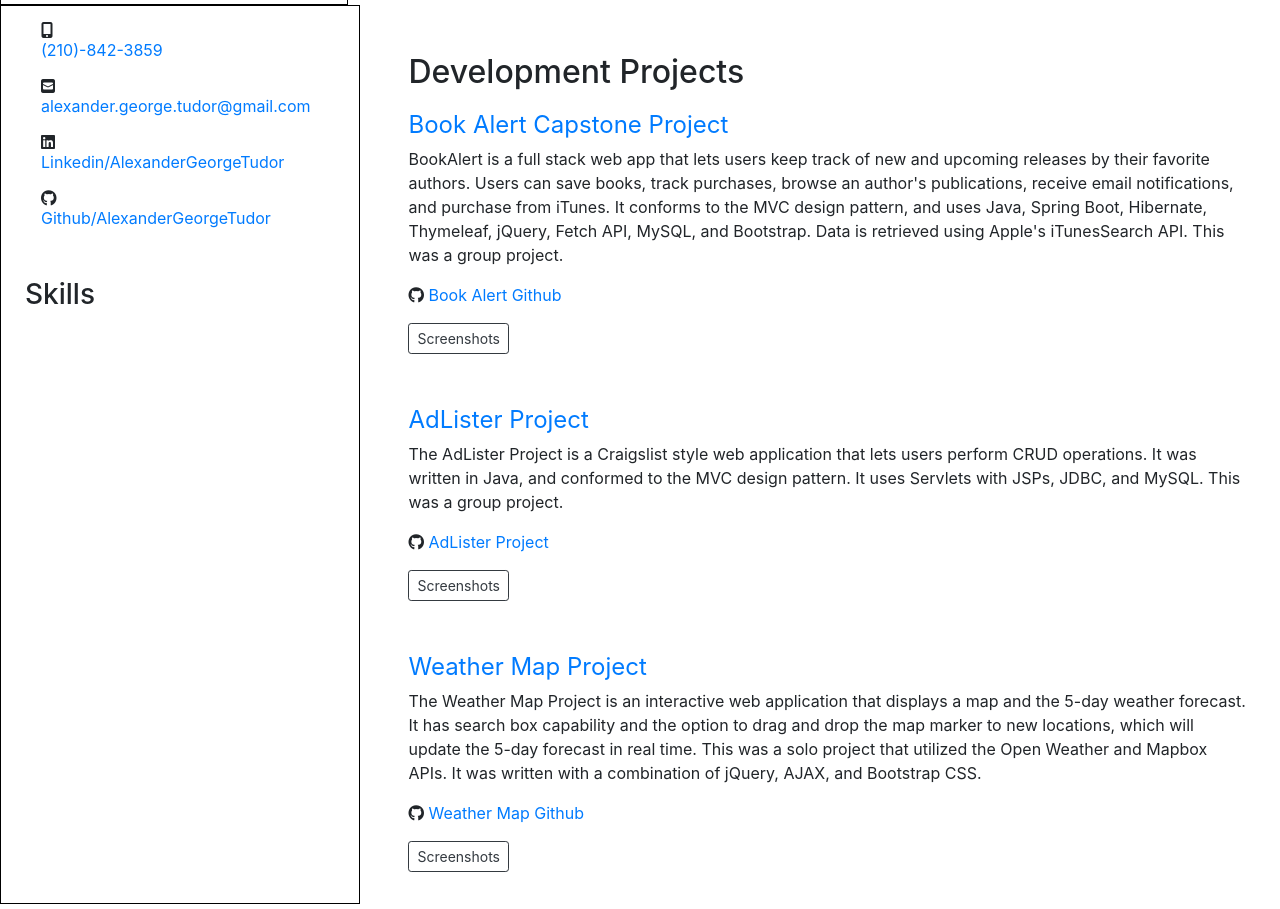
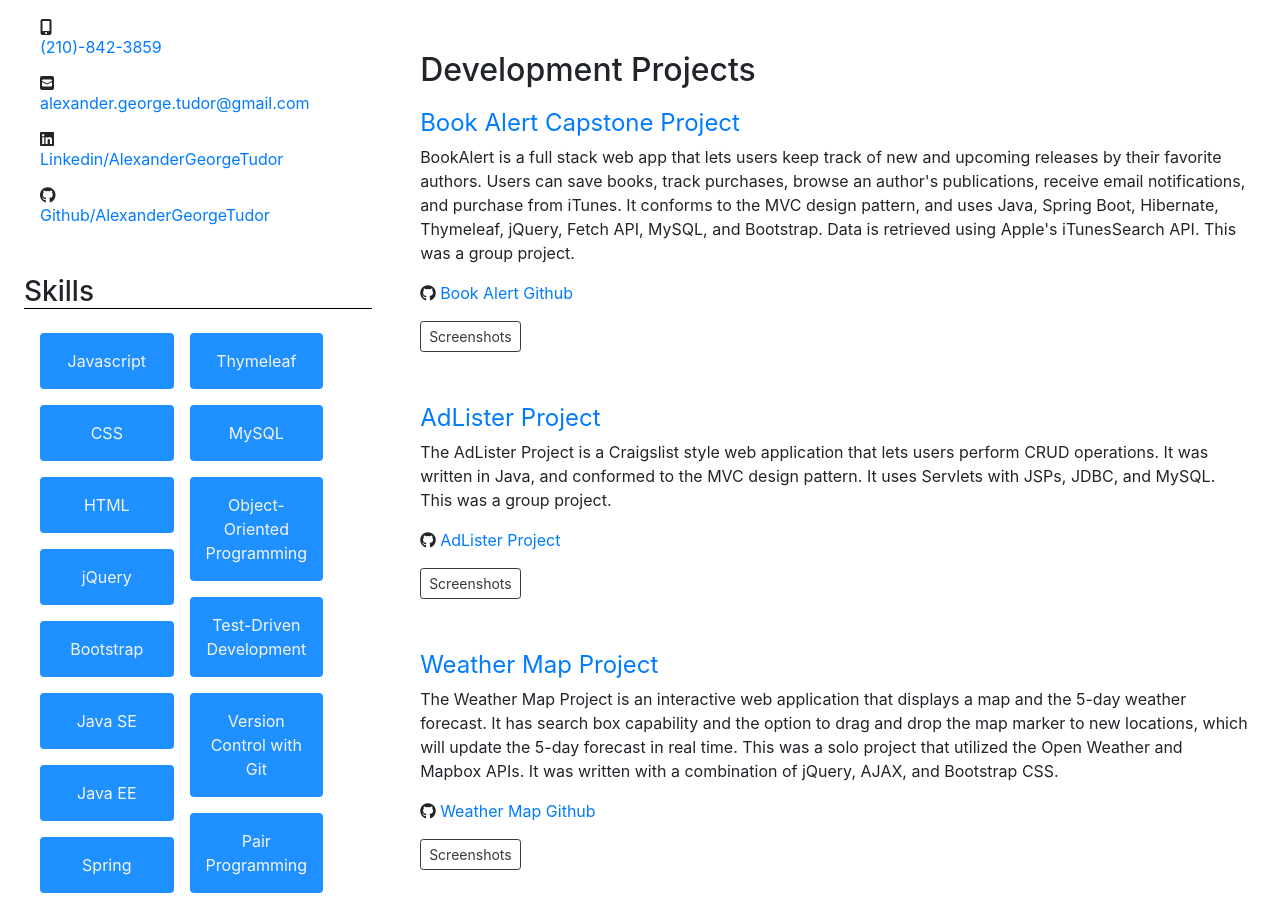
Before and after one commit to George-Tudor/personal-website, a plain HTML site: page resume.html in a window 1280 px wide. Shown: the part 368-1277 px from the top of the page. Drawn offline with nearby package versions, Linux system fonts and the light colour scheme.

Commit message:
added skills and styling

```diff
--- a/css/resume.css
+++ b/css/resume.css
@@ -1,15 +1,16 @@
 .profile-picture {
     height: 100%;
     width: 290px;
-    border: solid 1px black;
+    /*border: solid 1px black;*/
     border-radius: 50%;
     margin: 28px;
 
 }
 
 .summary {
-    border: 1px solid black;
-    background-color: lightgray;
+    /*border: 1px solid black;*/
+    background-color: dodgerblue;
+    color: whitesmoke;
     float: right;
     display: block;
     margin: 32px 0 32px 32px;
@@ -22,12 +23,35 @@ h4 {
 
 .sidebar {
     max-width: 400px;
-    border: 1px solid black;
+    /*border: 1px solid black;*/
 }
 
 ul {
     list-style-type: none;
     padding-right: 49px;
+}
+
+.skills ul {
+    columns: 2;
+    -webkit-columns: 2;
+    -moz-columns: 2;
+}
+
+.skill {
+    background-color: dodgerblue;
+    color: whitesmoke;
+}
+
+/*.skills li {*/
+/*    background-color: cornflowerblue;*/
+/*    margin: 5px;*/
+/*}*/
+
+.skills h3:after {
+    content: "";
+    display: block;
+    border-bottom: 1px solid black;
+
 }
 
 li {
--- a/resume.html
+++ b/resume.html
@@ -34,9 +34,24 @@
                 <li><i class="fab fa-github d-block"></i><a href="https://github.com/George-Tudor">Github/AlexanderGeorgeTudor</a></li>
             </ul>
         </div>
-        <div style="max-width: 400px">
+        <div style="max-width: 400px" class="skills">
             <h3 class="mt-5 ml-4">Skills</h3>
-
+                <ul>
+                    <li><div class="skill text-center px-3 py-3 rounded">Javascript</div></li>
+                    <li><div class="skill text-center px-3 py-3 rounded">CSS</div></li>
+                    <li><div class="skill text-center px-3 py-3 rounded">HTML</div></li>
+                    <li><div class="skill text-center px-3 py-3 rounded">jQuery</div></li>
+                    <li><div class="skill text-center px-3 py-3 rounded">Bootstrap</div></li>
+                    <li><div class="skill text-center px-3 py-3 rounded">Java SE</div></li>
+                    <li><div class="skill text-center px-3 py-3 rounded">Java EE</div></li>
+                    <li><div class="skill text-center px-3 py-3 rounded">Spring</div></li>
+                    <li><div class="skill text-center px-3 py-3 rounded">Thymeleaf</div></li>
+                    <li><div class="skill text-center px-3 py-3 rounded">MySQL</div></li>
+                    <li><div class="skill text-center px-3 py-3 rounded">Object-Oriented Programming</div></li>
+                    <li><div class="skill text-center px-3 py-3 rounded">Test-Driven Development</div></li>
+                    <li><div class="skill text-center px-3 py-3 rounded">Version Control with Git</div></li>
+                    <li><div class="skill text-center px-3 py-3 rounded">Pair Programming</div></li>
+                </ul>
         </div>
     </div>
     <div class="flex-grow-1 projects">
```
